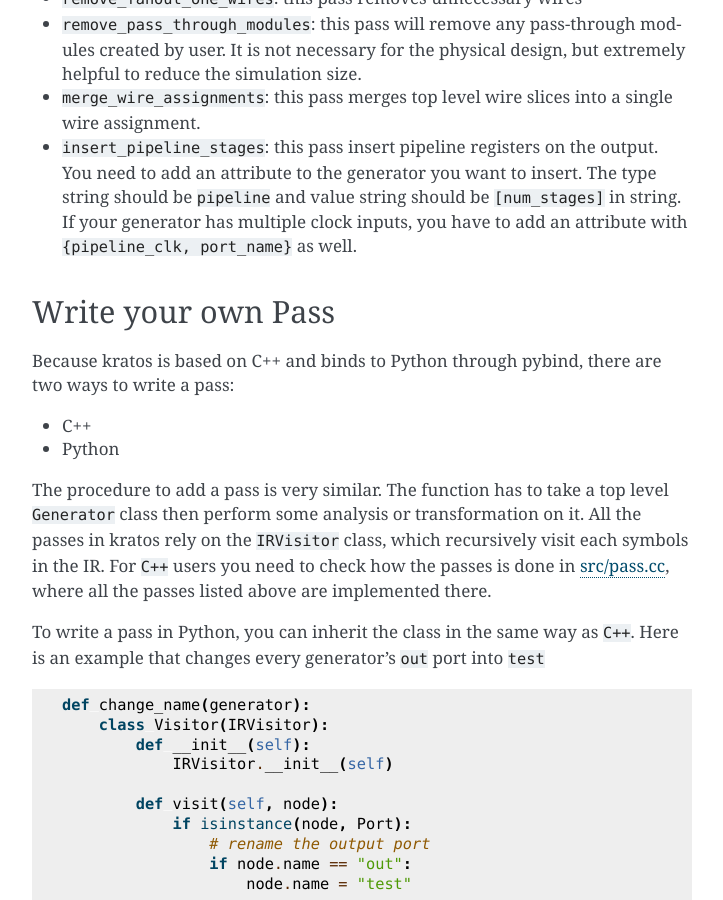
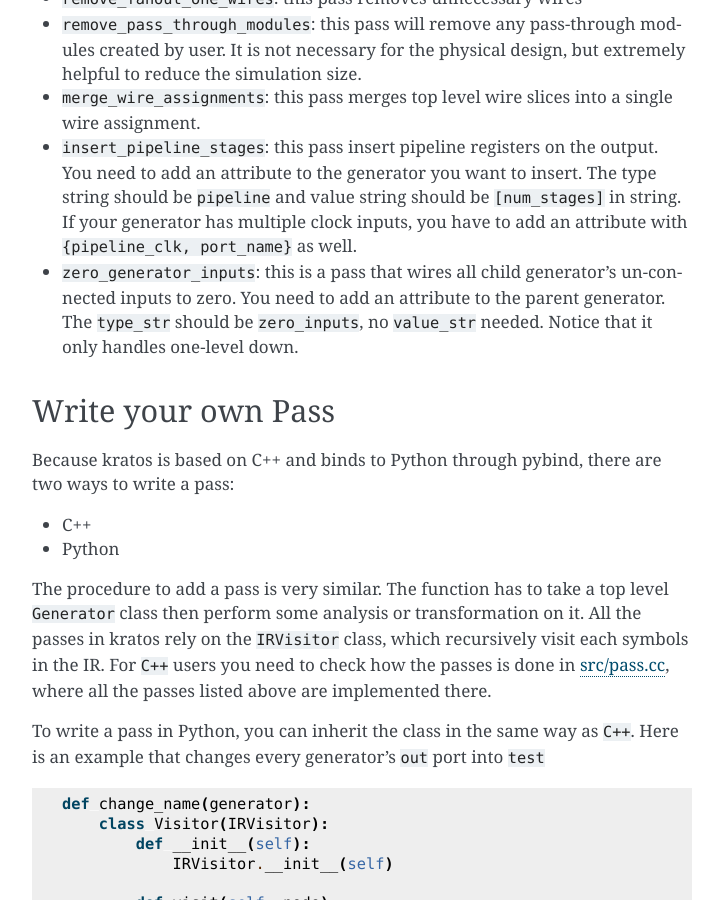
Before and after one commit to Kuree/kratos, a Sphinx documentation site: the page built from docs/advanced/passes.rst, in a window 1280 px wide and 900 px high, scrolled down 1594 px. Shown: the whole window, without its empty margins (388-1111 px from the left). Built offline with Sphinx 7.4.7, drawn with Linux system fonts in a browser that asks for light colours.

Commit message:
add tests and fixed bugs for zero out inputs; add docs; resolve #56

```diff
--- a/docs/advanced/passes.rst
+++ b/docs/advanced/passes.rst
@@ -82,6 +82,10 @@ readable and your life easier:
   be ``[num_stages]`` in string. If your generator has multiple clock
   inputs, you have to add an attribute with ``{pipeline_clk, port_name}``
   as well.
+- ``zero_generator_inputs``: this is a pass that wires all child
+  generator's un-connected inputs to zero. You need to add an attribute to
+  the parent generator. The ``type_str`` should be ``zero_inputs``, no
+  ``value_str`` needed. Notice that it only handles one-level down.
 
 Write your own Pass
 ===================
```
Also changed, not shown: 3 other files.
